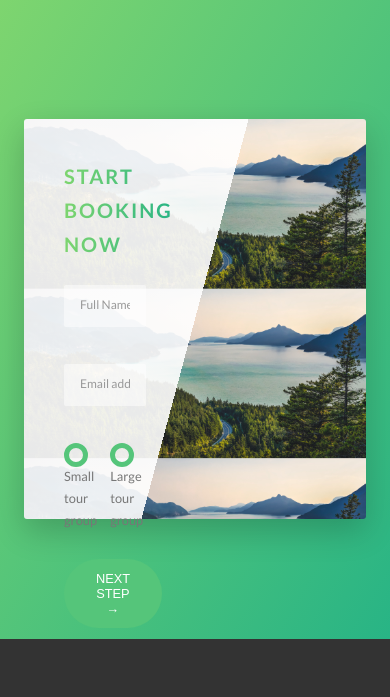
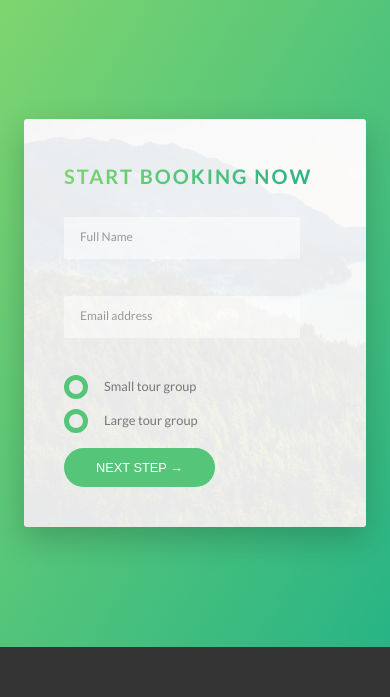
Before and after one commit to TudorTacal/adv-css-natours, a website: page index.html in a window 390 px wide. Shown: the part 5990-6687 px from the top of the page. Drawn offline with Linux system fonts and the light colour scheme.

Commit message:
Style the form for mobile

```diff
--- a/sass/components/_form.scss
+++ b/sass/components/_form.scss
@@ -51,6 +51,10 @@
   &__radio-group {
     width: 49%;
     display: inline-block;
+
+    @include respond(tab-port) {
+      width: 100%;
+    }
   }
 
   &__radio-input {
--- a/sass/pages/_home.scss
+++ b/sass/pages/_home.scss
@@ -67,10 +67,32 @@
   background-size: 100%;
   border-radius: 3px;
   box-shadow: 0 1.5rem 4rem rgba($color-black, .2);
-  height: 50rem;
+
+  @include respond(tab-land) {
+    background-image: linear-gradient(105deg,
+    rgba($color-white, .9) 0%,
+    rgba($color-white, .9) 65%,
+    transparent 65%), url(../img/nat-10.jpg);
+    background-size: cover;
+  }
+
+  @include respond(tab-port) {
+    background-image: linear-gradient(105deg,
+    rgba($color-white, .9) 0%,
+    rgba($color-white, .9) 100%),
+    url(../img/nat-10.jpg);
+  }
 
   &__form {
     width: 50%;
     padding: 5rem;
+
+    @include respond(tab-land) {
+      width: 65%;
+    }
+
+    @include respond(tab-port) {
+      width: 100%;
+    }
   }
 }
```
Also changed, not shown: css/style.css.
